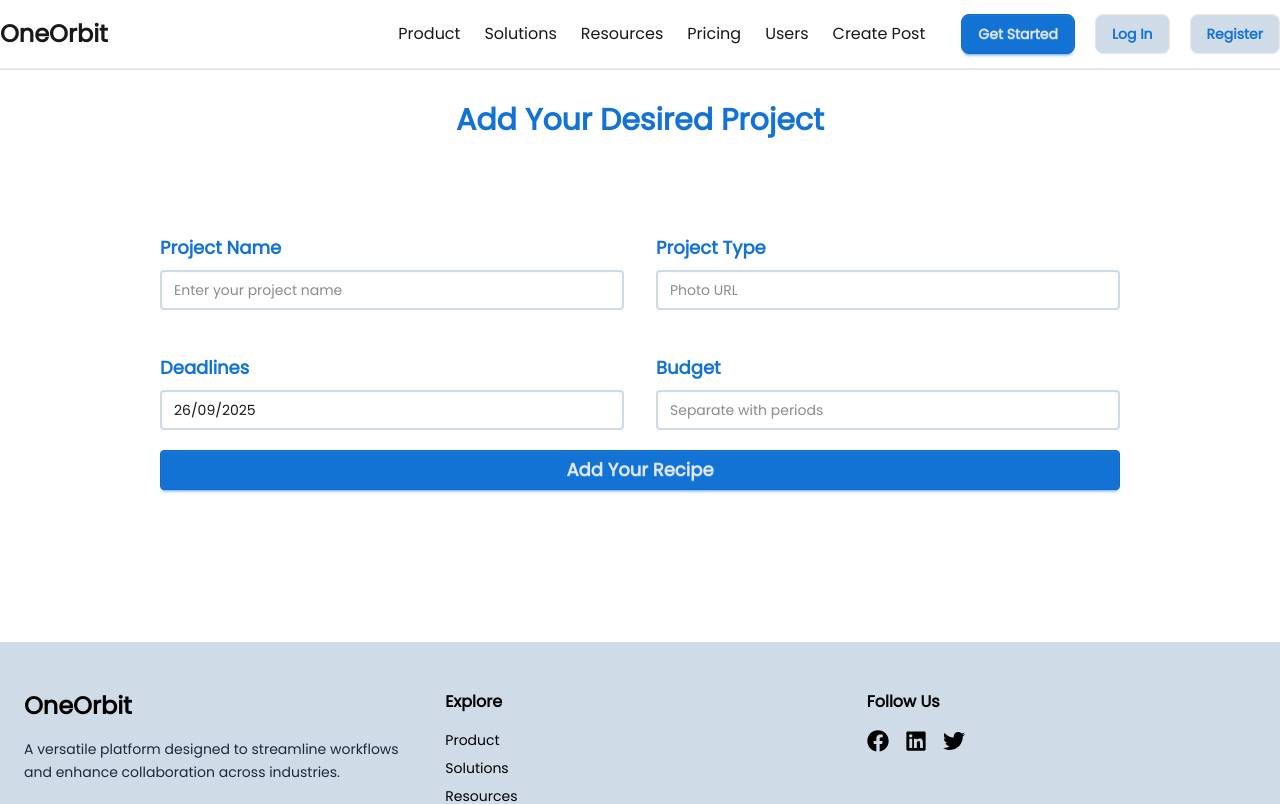
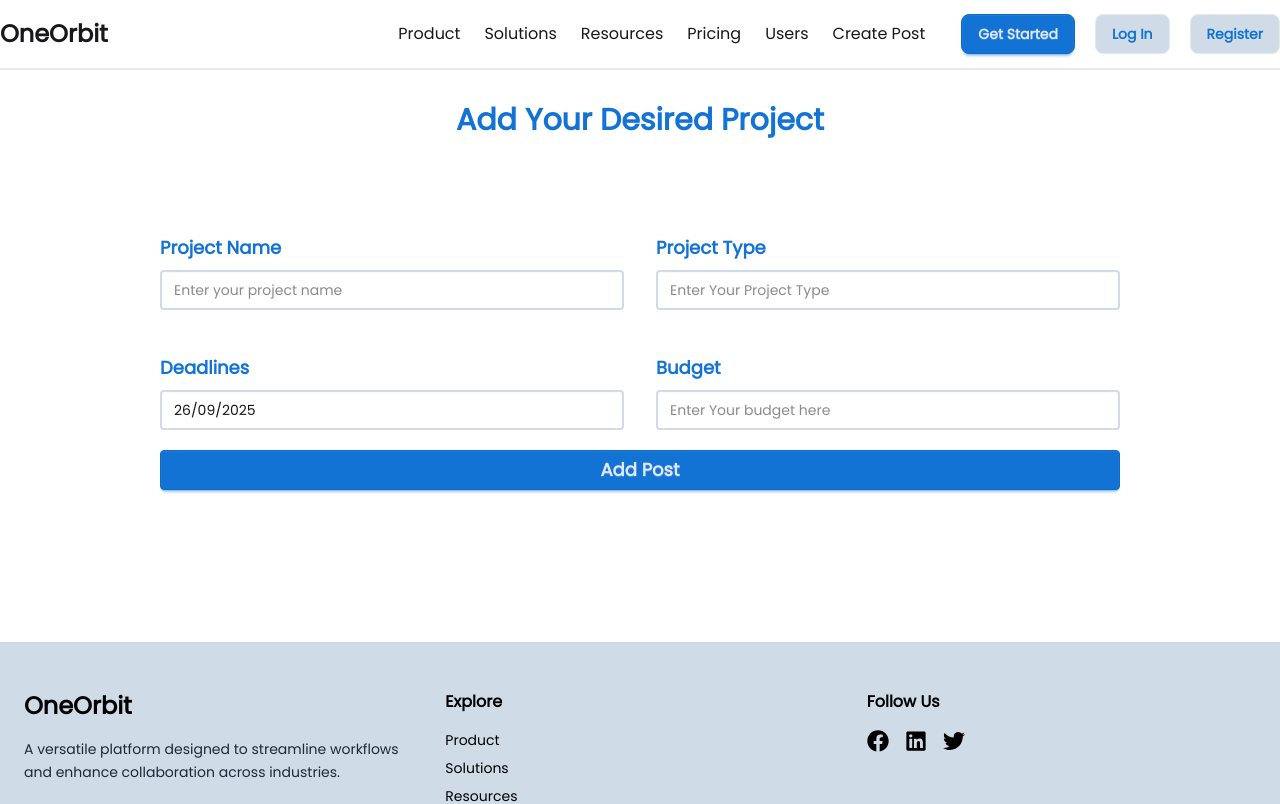
Before and after one commit to swajannaimur/One-Orbit, a Next.js app: page /create-post in a window 1280 px wide. Shown: the top 804 px of the page. Built offline with nearby package versions, Linux system fonts and the light colour scheme; no server answers.

Commit message:
Modified the created post form

```diff
--- a/src/components/common/Navbar.jsx
+++ b/src/components/common/Navbar.jsx
@@ -81,7 +81,7 @@ export default function Navbar() {
                     !session ? (<><Link href="/login" className="btn bg-secondary text-primary rounded-lg">Log In</Link>
                         <Link href="/register" className="btn bg-secondary text-primary rounded-lg hidden sm:flex">Register</Link></>) : (<><button onClick={() => {
                             signOut();
-                        }} className="bg-red-500 px-3 py-2 rounded-md cursor-pointer">
+                        }} className="btn bg-secondary text-primary rounded-lg">
                             Logout
                         </button></>)
                 }
--- a/src/components/forms/AddPost.jsx
+++ b/src/components/forms/AddPost.jsx
@@ -34,7 +34,7 @@ const AddPost = () => {
 
                         <fieldset className="fieldset">
                             <legend className="fieldset-legend text-lg text-primary">Project Type</legend>
-                            <input type="text" name='projectType' required className="input w-full border-2 border-secondary" placeholder="Photo URL" />
+                            <input type="text" name='projectType' required className="input w-full border-2 border-secondary" placeholder="Enter Your Project Type" />
                         </fieldset>
 
                         <fieldset className="fieldset">
@@ -49,12 +49,11 @@ const AddPost = () => {
 
                         <fieldset className="fieldset">
                             <legend className="fieldset-legend text-lg text-primary">Budget</legend>
-                            <input type="text" name='instructions' required className="input w-full border-2 border-secondary" placeholder="Separate with periods" />
+                            <input type="text" name='instructions' required className="input w-full border-2 border-secondary" placeholder="Enter Your budget here" />
                         </fieldset>
 
                     </div>
-
-                    <button className="btn btn-primary w-full text-lg my-4">Add Your Recipe</button>
+                    <button className="btn btn-primary w-full text-lg my-4">Add Post</button>
 
                 </form>
             </div>
```
